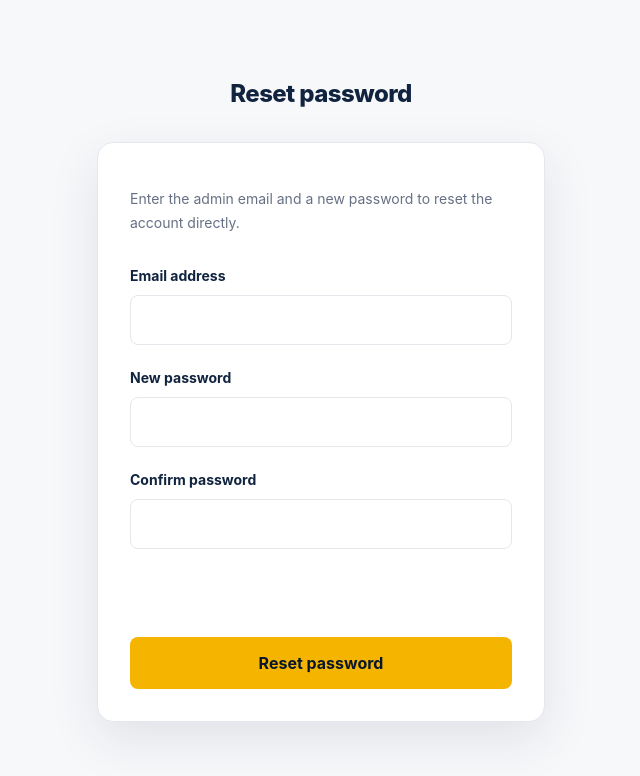
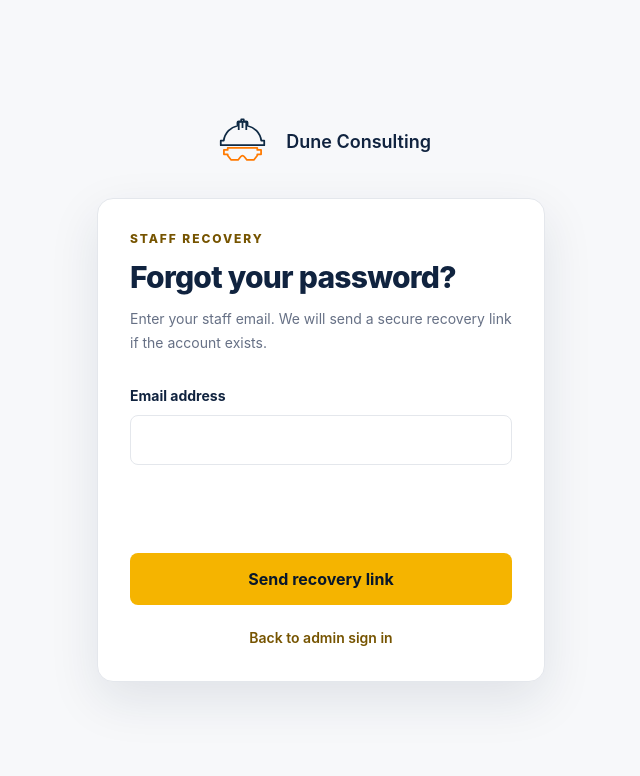
Before and after one commit to Wilberry/Dune-Consulting, a Next.js app: page /admin/forgot-password in a window 1280 px wide. Shown: the top 776 px of the page, without its empty margins (319-959 px from the left). Built offline with nearby package versions, Linux system fonts and the light colour scheme; no server answers.

Commit message:
Secure admin password recovery flow

```diff
--- a/components/admin/forgot-password-form.tsx
+++ b/components/admin/forgot-password-form.tsx
@@ -1,23 +1,14 @@
 "use client";
 
 import { useState } from "react";
+import Link from "next/link";
 import { z } from "zod";
+import { Brand } from "@/components/layout/brand";
+import { createClient } from "@/lib/supabase/client";
 
-const forgotSchema = z
-  .object({
-    email: z.string().trim().email("Enter a valid email address."),
-    password: z.string().min(8, "Enter a password with at least 8 characters."),
-    confirmPassword: z.string()
-  })
-  .superRefine(({ password, confirmPassword }, ctx) => {
-    if (password !== confirmPassword) {
-      ctx.addIssue({
-        code: z.ZodIssueCode.custom,
-        message: "Passwords do not match.",
-        path: ["confirmPassword"],
-      });
-    }
-  });
+const forgotSchema = z.object({
+  email: z.string().trim().email("Enter a valid email address."),
+});
 
 export function ForgotPasswordForm() {
   const [message, setMessage] = useState<string | null>(null);
@@ -32,38 +23,33 @@ export function ForgotPasswordForm() {
     const formData = new FormData(event.currentTarget);
     const parsed = forgotSchema.safeParse({
       email: formData.get("email"),
-      password: formData.get("password"),
-      confirmPassword: formData.get("confirmPassword"),
     });
 
     if (!parsed.success) {
-      setError(parsed.error.issues[0]?.message ?? "Review the form fields.");
+      setError(parsed.error.issues[0]?.message ?? "Review the email address.");
       return;
     }
 
     setLoading(true);
+
     try {
-      const response = await fetch("/api/admin/reset-password", {
-        method: "POST",
-        headers: { "Content-Type": "application/json" },
-        body: JSON.stringify({
-          email: parsed.data.email,
-          password: parsed.data.password,
-        }),
-      });
+      const supabase = createClient();
+      const redirectTo = `${window.location.origin}/admin/update-password`;
+      const { error: resetError } = await supabase.auth.resetPasswordForEmail(
+        parsed.data.email,
+        { redirectTo },
+      );
 
-      const result = await response.json();
-
-      if (!response.ok) {
-        console.error("Password reset response error:", result);
-        setError(result.message || "Could not reset password. Try again later.");
+      if (resetError) {
+        setError("Could not send the recovery email. Try again later.");
         return;
       }
 
-      setMessage("Password reset successfully. You may now sign in.");
-    } catch (err) {
-      console.error(err);
-      setError("Could not reset password. Try again later.");
+      setMessage(
+        "If an account exists for that email, a password recovery link has been sent.",
+      );
+    } catch {
+      setError("Could not send the recovery email. Try again later.");
     } finally {
       setLoading(false);
     }
@@ -73,12 +59,19 @@ export function ForgotPasswordForm() {
     <div className="bg-off-white flex min-h-screen items-center justify-center px-5 py-12">
       <div className="w-full max-w-md">
         <div className="mb-8 flex justify-center">
-          <h2 className="text-navy text-2xl font-extrabold">Reset password</h2>
+          <Brand logoClassName="h-12 w-auto" textClassName="text-lg" />
         </div>
 
         <div className="border-line rounded-2xl border bg-white p-6 shadow-[0_18px_50px_rgba(15,35,68,0.10)] sm:p-8">
+          <p className="text-amber-text text-xs font-extrabold tracking-[0.16em] uppercase">
+            Staff Recovery
+          </p>
+          <h1 className="text-navy mt-3 text-3xl font-extrabold">
+            Forgot your password?
+          </h1>
           <p className="text-muted mt-3 text-sm leading-6">
-            Enter the admin email and a new password to reset the account directly.
+            Enter your staff email. We will send a secure recovery link if the
+            account exists.
           </p>
 
           <form className="mt-7 space-y-5" onSubmit={handleSubmit} noValidate>
@@ -96,42 +89,20 @@ export function ForgotPasswordForm() {
               />
             </div>
 
-            <div>
-              <label htmlFor="password" className="text-navy text-sm font-bold">
-                New password
-              </label>
-              <input
-                id="password"
-                name="password"
-                type="password"
-                autoComplete="new-password"
-                required
-                className="border-line text-ink mt-2 w-full rounded-lg border bg-white px-4 py-3"
-              />
-            </div>
-
-            <div>
-              <label htmlFor="confirmPassword" className="text-navy text-sm font-bold">
-                Confirm password
-              </label>
-              <input
-                id="confirmPassword"
-                name="confirmPassword"
-                type="password"
-                autoComplete="new-password"
-                required
-                className="border-line text-ink mt-2 w-full rounded-lg border bg-white px-4 py-3"
-              />
-            </div>
-
             <div className="min-h-12" aria-live="polite">
               {error && (
-                <p className="rounded-lg border border-red-200 bg-red-50 p-3 text-sm text-red-800" role="alert">
+                <p
+                  className="rounded-lg border border-red-200 bg-red-50 p-3 text-sm text-red-800"
+                  role="alert"
+                >
                   {error}
                 </p>
               )}
               {message && (
-                <p className="rounded-lg border border-green-200 bg-green-50 p-3 text-sm text-green-800">
+                <p
+                  className="rounded-lg border border-green-200 bg-green-50 p-3 text-sm text-green-800"
+                  role="status"
+                >
                   {message}
                 </p>
               )}
@@ -142,9 +113,18 @@ export function ForgotPasswordForm() {
               disabled={loading}
               className="bg-amber text-deep-navy hover:bg-amber-hover w-full rounded-lg px-5 py-3.5 font-bold disabled:cursor-wait disabled:opacity-60"
             >
-              {loading ? "Resetting…" : "Reset password"}
+              {loading ? "Sending…" : "Send recovery link"}
             </button>
           </form>
+
+          <div className="mt-5 text-center">
+            <Link
+              href="/admin/login"
+              className="text-amber-text text-sm font-semibold hover:underline"
+            >
+              Back to admin sign in
+            </Link>
+          </div>
         </div>
       </div>
     </div>
```
